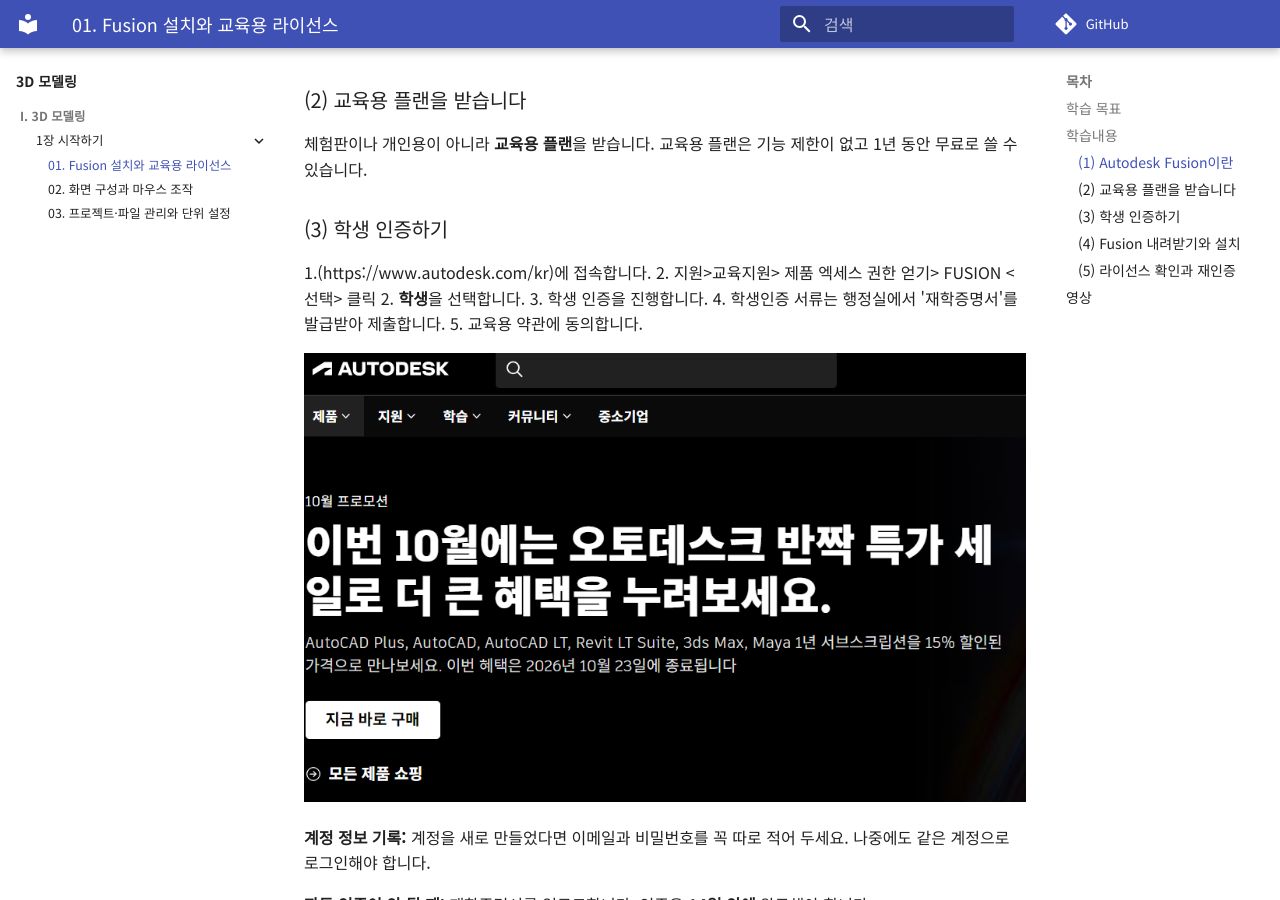
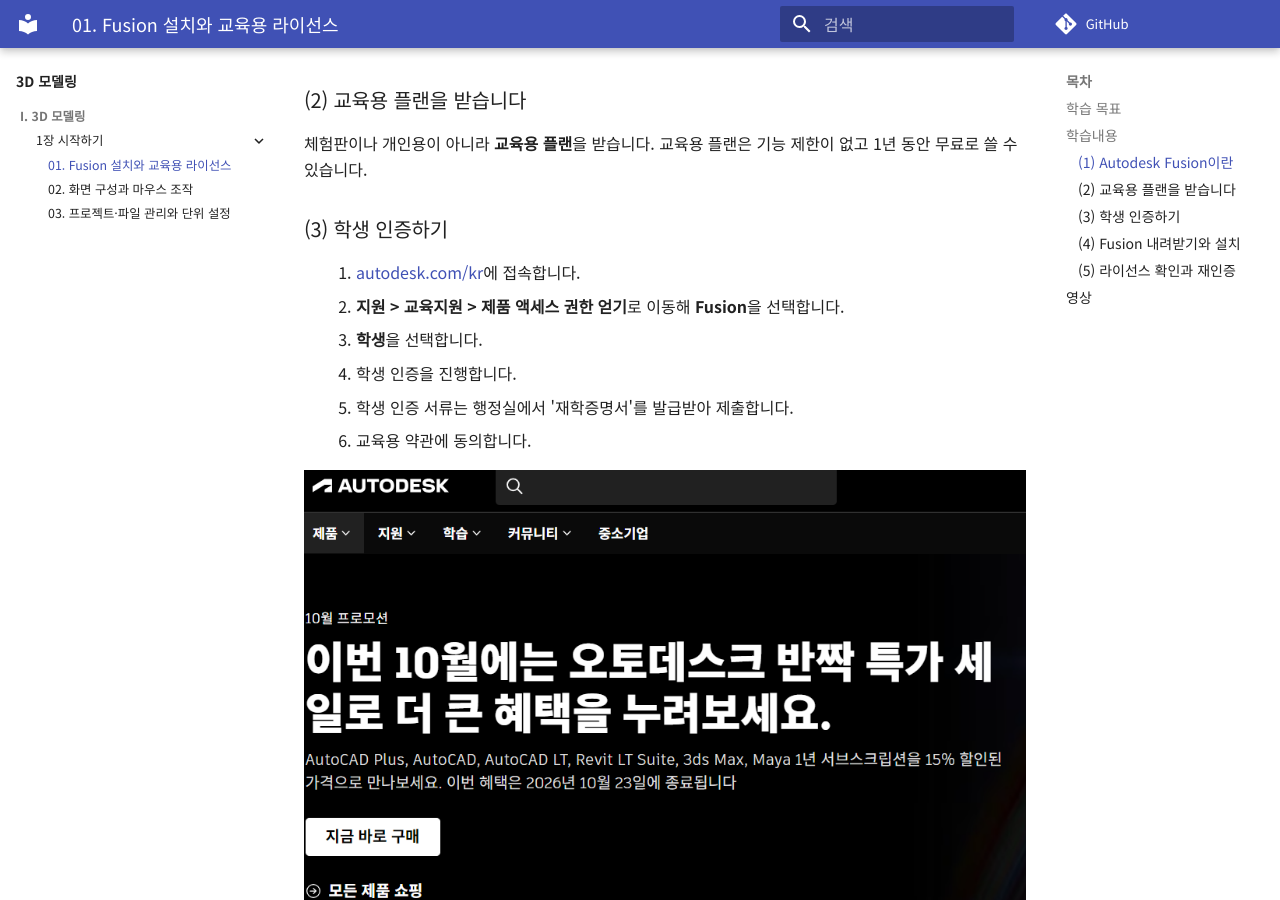
Before and after one commit to makerlab-ww/makerlab, an MkDocs documentation site: the page built from docs/modeling/ch1-start/01-install.md, in a window 1280 px wide and 900 px high, scrolled down 625 px. Built offline with MkDocs 1.6.1 and Material for MkDocs 9.7.7, drawn with Linux system fonts in a browser that asks for light colours; comment, search, counter and statistics services are not loaded.

Commit message:
01 페이지 학생 인증 단계 목록 정리
Co-Authored-By: Claude Sonnet 5.5 <noreply@anthropic.com>

```diff
--- a/docs/modeling/ch1-start/01-install.md
+++ b/docs/modeling/ch1-start/01-install.md
@@ -18,12 +18,12 @@ Autodesk Fusion은 3D 모델을 설계하는 프로그램입니다. 스케치를
 교육용 플랜은 기능 제한이 없고 1년 동안 무료로 쓸 수 있습니다.
 
 ### (3) 학생 인증하기
-1.(https://www.autodesk.com/kr)에 접속합니다.
-2. 지원>교육지원> 제품 엑세스 권한 얻기> FUSION <선택> 클릭
-2. **학생**을 선택합니다.
-3. 학생 인증을 진행합니다.
-4. 학생인증 서류는 행정실에서 '재학증명서'를 발급받아 제출합니다.
-5. 교육용 약관에 동의합니다.
+1. [autodesk.com/kr](https://www.autodesk.com/kr)에 접속합니다.
+2. **지원 > 교육지원 > 제품 액세스 권한 얻기**로 이동해 **Fusion**을 선택합니다.
+3. **학생**을 선택합니다.
+4. 학생 인증을 진행합니다.
+5. 학생 인증 서류는 행정실에서 '재학증명서'를 발급받아 제출합니다.
+6. 교육용 약관에 동의합니다.
 
 ![오토데스크 홈페이지](../images/01/autodesk-home.png)
 
```
